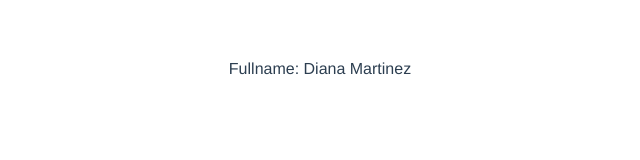
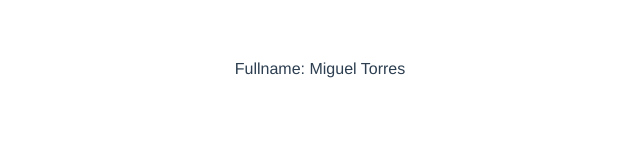
Before and after one commit to luiiis/platzi, a Vue app in the folder Vue.js_Componentes_y_Composition API/options/: page / in a window 1280 px wide. Shown: the top 160 px of the page, without its empty margins (320-960 px from the left). Built offline with nearby package versions, Linux system fonts and the light colour scheme.

Commit message:
Uso de props

```diff
--- a/Vue.js_Componentes_y_Composition API/options/src/App.vue
+++ b/Vue.js_Componentes_y_Composition API/options/src/App.vue
@@ -1,5 +1,5 @@
 <template>
-  <Home></Home>
+  <Home first-name="Miguel" last-name="Torres"></Home>
 </template>
 
 <script>
--- a/Vue.js_Componentes_y_Composition API/options/src/components/Home.vue
+++ b/Vue.js_Componentes_y_Composition API/options/src/components/Home.vue
@@ -3,12 +3,15 @@
   </template>
 
   <script>
-  import { ref, computed } from "vue";
+  import { toRefs, computed } from "vue";
 
   export default {
-    setup() {
-      const firstName = ref("Diana");
-      const lastName = ref("Martinez");
+    props: {
+      firstName: String,
+      lastName: String,
+    },
+    setup(props) {
+      const { firstName, lastName } = toRefs(props);
 
       const fullName = computed(() => {
         return `${firstName.value} ${lastName.value}`;
```
